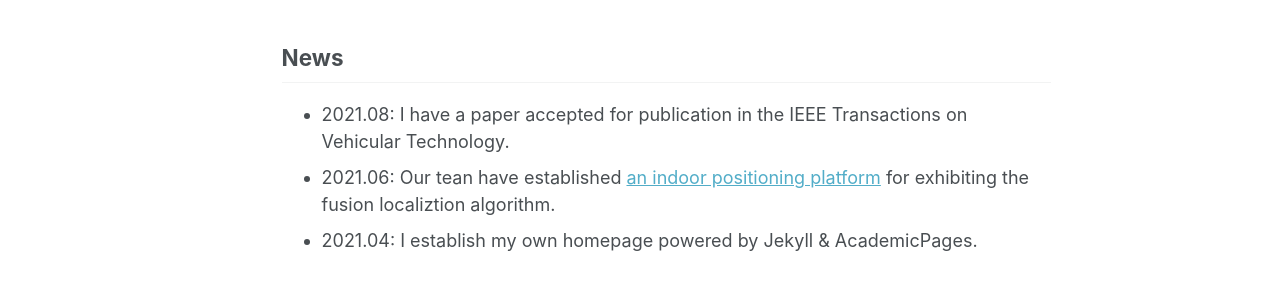
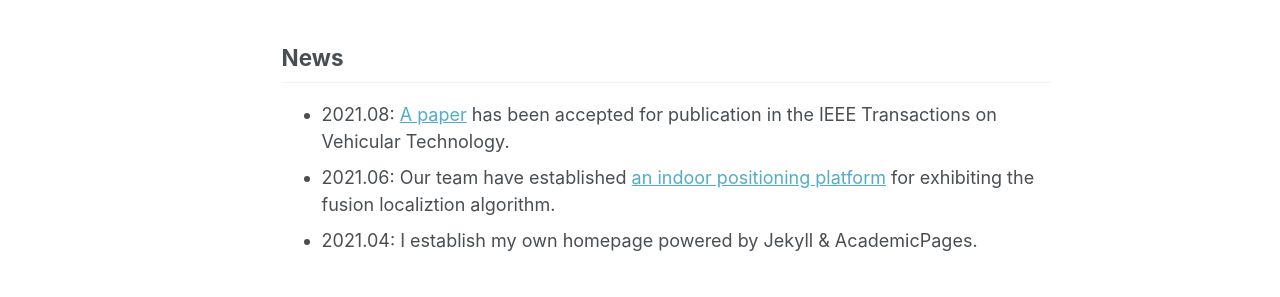
Before and after one commit to onewalnut/onewalnut.github.io, a Jekyll site: the page built from _pages/about.md, in a window 1280 px wide and 1095 px high. Shown: the part 506-803 px from the top of the window. Built offline with Jekyll 4.4.1, drawn with Linux system fonts in a browser that asks for light colours.

Commit message:
Update about.md

```diff
--- a/_pages/about.md
+++ b/_pages/about.md
@@ -12,20 +12,17 @@ I am currently a first-year Ph.D. student in [School of Computer Science and Eng
 
 My research interests mainly lie in **indoor navigation and positioning algorithms** and **location-based data analysis**, to channel theory and algorithms into empowering the location-based applications.
 
-
 Education
 --------
 * 2020.09~2024.06 (expected): Ph.D. in Sun Yat-sen University
 * 2017.09~2020.06: M.Eng. in Sun Yat-sen University
 * 2013.09~2017.06: B.Eng. in Sun Yat-sen University
 
-
 News
 --------
-* 2021.08: I have a paper accepted for publication in the IEEE Transactions on Vehicular Technology.
-* 2021.06: Our tean have established [an indoor positioning platform](https://www.bilibili.com/video/BV1yq4y1576T?zw) for exhibiting the fusion localiztion algorithm.
+* 2021.08: [A paper](https://www.hetaooo.com/publications/) has been accepted for publication in the IEEE Transactions on Vehicular Technology.
+* 2021.06: Our team have established [an indoor positioning platform](https://www.bilibili.com/video/BV1yq4y1576T?zw) for exhibiting the fusion localiztion algorithm.
 * 2021.04: I establish my own homepage powered by Jekyll & AcademicPages.
-
 
 For more info
 -------
```
